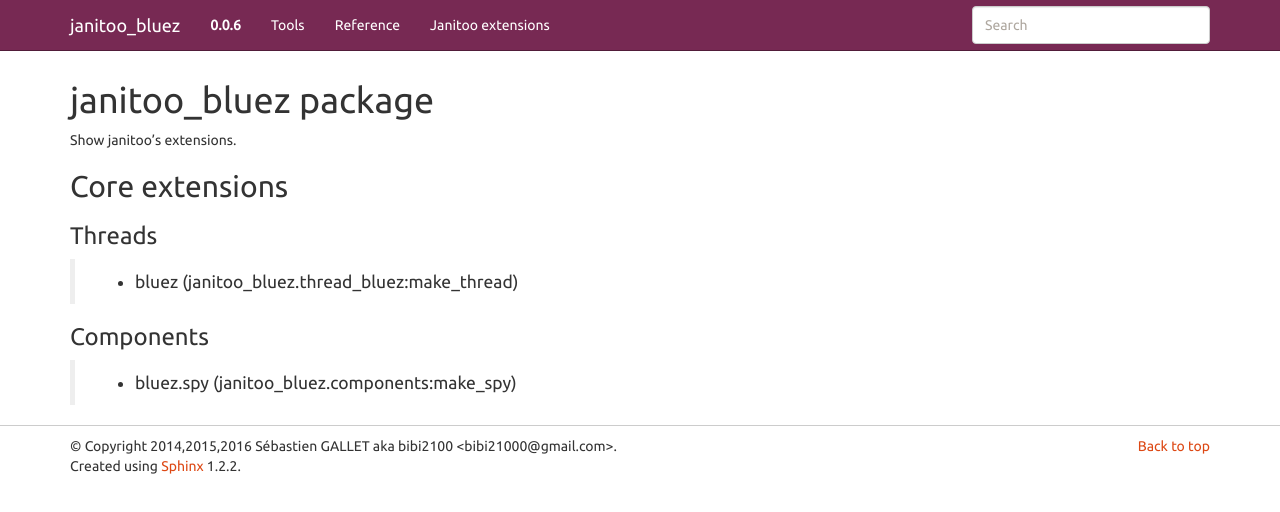
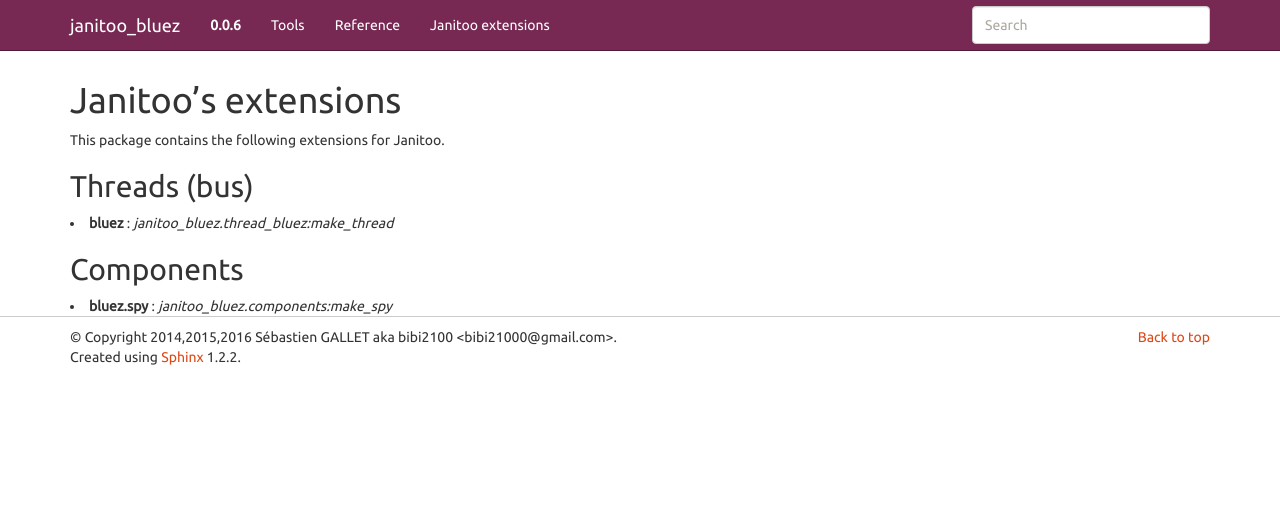
Before and after one commit to bibi21000/janitoo_bluez, a plain HTML site: page extensions/index.html in a window 1280 px wide. Drawn offline with Linux system fonts and the light colour scheme.

Commit message:
Auto-commit documentation

```diff
--- a/extensions/index.html
+++ b/extensions/index.html
@@ -5,7 +5,7 @@
   <head>
     <meta http-equiv="Content-Type" content="text/html; charset=utf-8" />
 
-    <title>janitoo_bluez package &mdash; janitoo_bluez 0.0.6 documentation</title>
+    <title>Janitoo’s extensions &mdash; janitoo_bluez 0.0.6 documentation</title>
 
     <link rel="stylesheet" href="../_static/basic.css" type="text/css" />
     <link rel="stylesheet" href="../_static/pygments.css" type="text/css" />
@@ -105,27 +105,16 @@
   <div class="row">
     <div class="col-md-12 content">
 
-  <div class="section" id="janitoo-bluez-package">
-<h1>janitoo_bluez package<a class="headerlink" href="#janitoo-bluez-package" title="Permalink to this headline">¶</a></h1>
-<p>Show janitoo&#8217;s extensions.</p>
-<div class="section" id="core-extensions">
-<h2>Core extensions<a class="headerlink" href="#core-extensions" title="Permalink to this headline">¶</a></h2>
-<div class="section" id="threads">
-<h3>Threads<a class="headerlink" href="#threads" title="Permalink to this headline">¶</a></h3>
-<blockquote>
-<div><ul class="simple">
-<li>bluez (janitoo_bluez.thread_bluez:make_thread)</li>
-</ul>
-</div></blockquote>
+  <div class="section" id="janitoo-s-extensions">
+<h1>Janitoo&#8217;s extensions<a class="headerlink" href="#janitoo-s-extensions" title="Permalink to this headline">¶</a></h1>
+<p>This package contains the following extensions for Janitoo.</p>
+<div class="section" id="type-0">
+<h2>Threads (bus)<a class="headerlink" href="#type-0" title="Permalink to this headline">¶</a></h2>
+<li><strong class="first">bluez</strong><span> : </span><em>janitoo_bluez.thread_bluez:make_thread</em></li>
 </div>
-<div class="section" id="components">
-<h3>Components<a class="headerlink" href="#components" title="Permalink to this headline">¶</a></h3>
-<blockquote>
-<div><ul class="simple">
-<li>bluez.spy (janitoo_bluez.components:make_spy)</li>
-</ul>
-</div></blockquote>
-</div>
+<div class="section" id="type-1">
+<h2>Components<a class="headerlink" href="#type-1" title="Permalink to this headline">¶</a></h2>
+<li><strong class="first">bluez.spy</strong><span> : </span><em>janitoo_bluez.components:make_spy</em></li>
 </div>
 </div>
 
```
Also changed, not shown: README.html (+2 -0 lines), searchindex.js (+1 -1 lines), tools/index.html (+1 -0 lines), tools/nosetests/index.html (+13 -13 lines), _sources/README.txt, _sources/extensions/index.txt, _sources/tools/index.txt.
